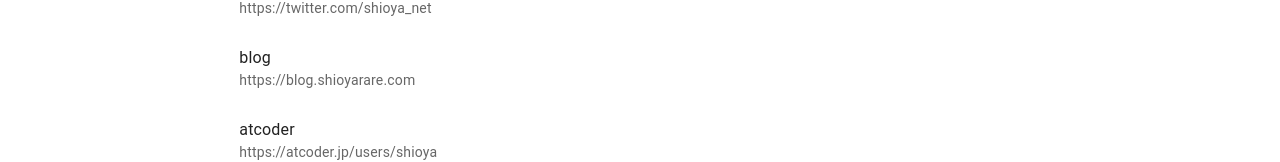
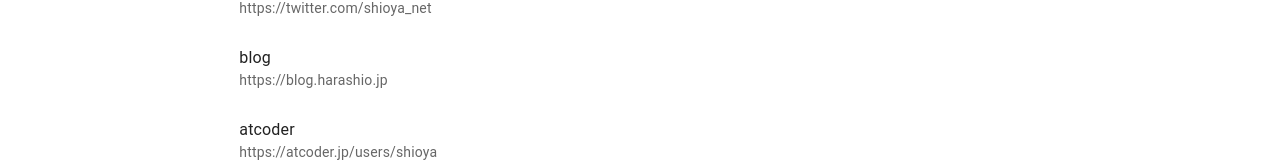
Before and after one commit to shioya86/harashio.jp, a React (Create React App) app: page / in a window 1280 px wide. Shown: the part 1518-1680 px from the top of the page. Built offline with nearby package versions, Linux system fonts and the light colour scheme; a web font is replaced by a local one.

Commit message:
ブログのurl変更

```diff
--- a/src/pages/Links.js
+++ b/src/pages/Links.js
@@ -18,7 +18,7 @@ function Links() {
   const links = [
     {name: "github", link: "https://github.com/shioyarare"},
     {name: "twitter", link: "https://twitter.com/shioya_net"},
-    {name: "blog", link: "https://blog.shioyarare.com"},
+    {name: "blog", link: "https://blog.harashio.jp"},
     {name: "atcoder", link: "https://atcoder.jp/users/shioya"}
   ];
 
```
